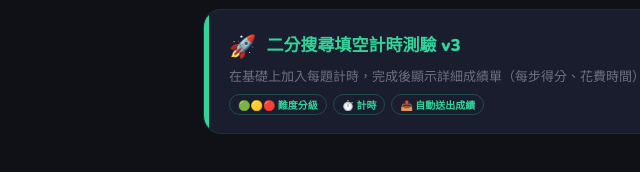
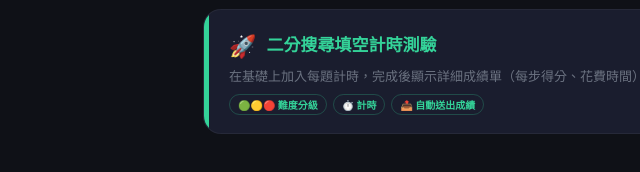
Before and after one commit to fujay-ko/search-algorithm-practice, a plain HTML site: page index.html in a window 1280 px wide. Shown: the part 1142-1314 px from the top of the page, 77-717 px from the left. Drawn offline with nearby package versions, Linux system fonts and the light colour scheme.

Commit message:
Update index.html

```diff
--- a/index.html
+++ b/index.html
@@ -215,7 +215,7 @@ h1{font-family:'Nunito',sans-serif;font-size:clamp(28px,6vw,46px);font-weight:90
         <div class="card-body">
           <div class="card-top">
             <div class="card-icon">🚀</div>
-            <div class="card-title" style="color:var(--green);">二分搜尋填空計時測驗 v3</div>
+            <div class="card-title" style="color:var(--green);">二分搜尋填空計時測驗</div>
             <div class="card-badge" style="background:#34d39920;color:var(--green);border:1px solid #34d39940;">填空＋計時</div>
           </div>
           <div class="card-desc">在基礎上加入每題計時，完成後顯示詳細成績單（每步得分、花費時間），並自動送出成績。</div>
```
